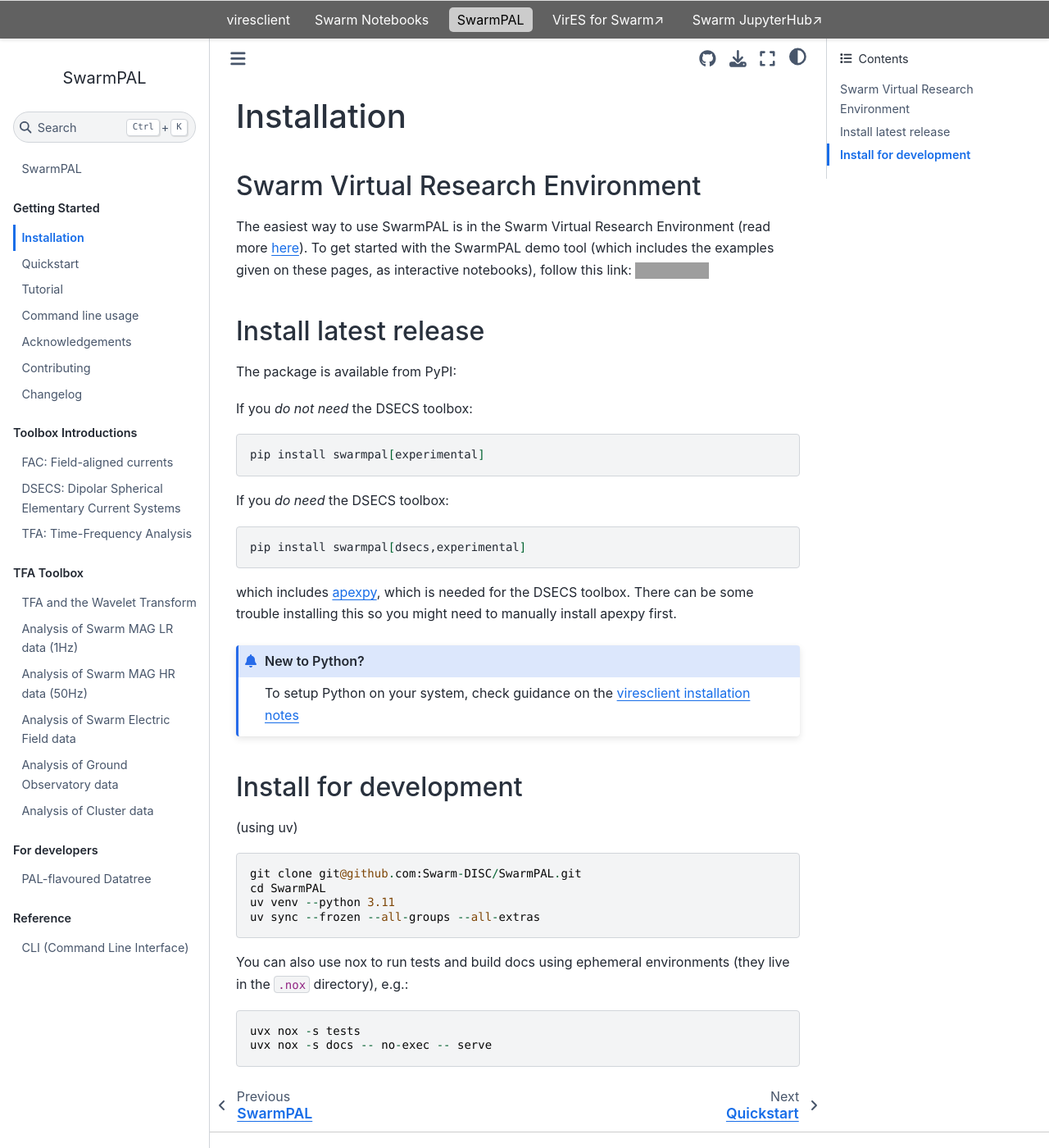
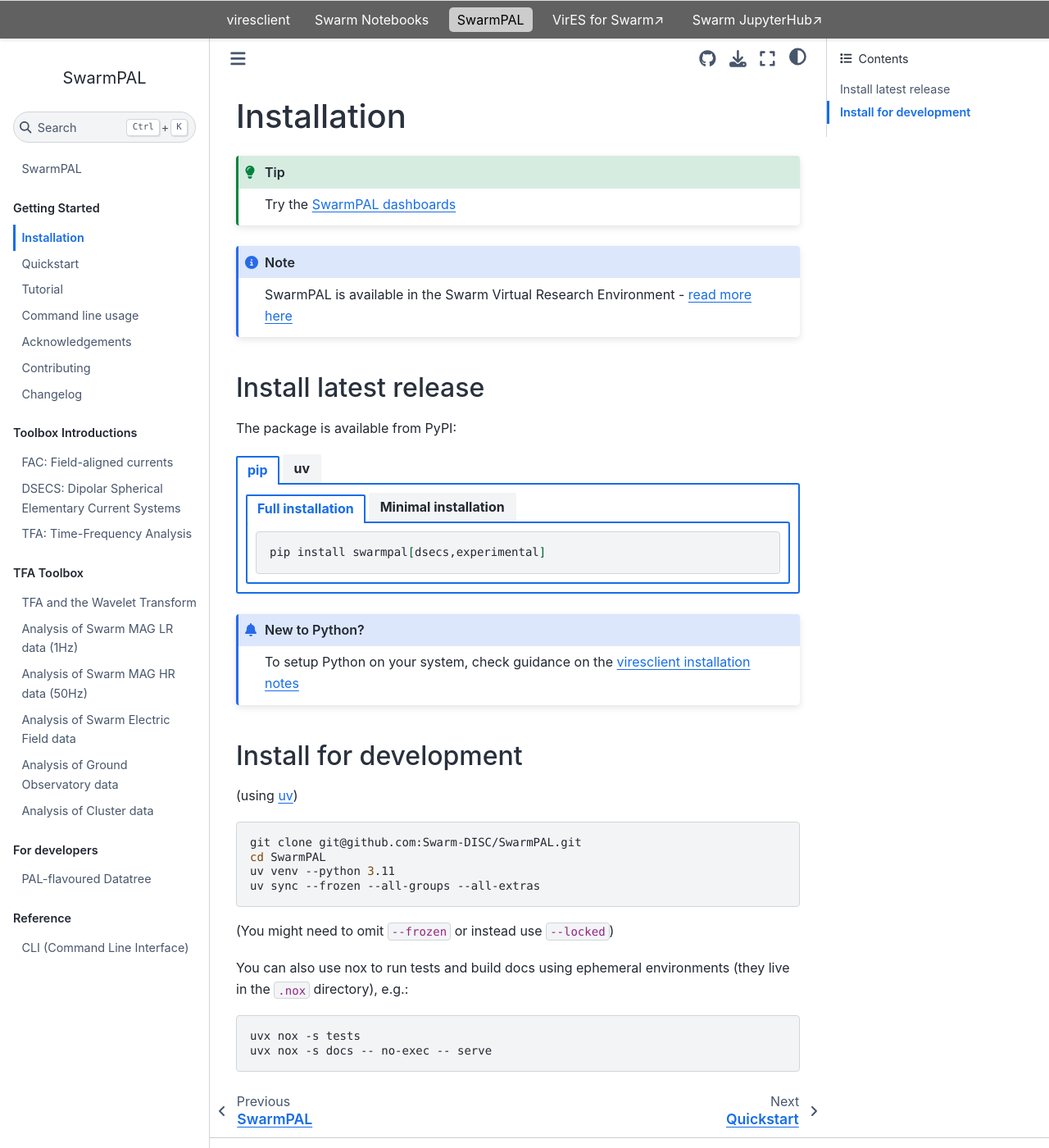
Before and after one commit to Swarm-DISC/SwarmPAL, a Sphinx documentation site: the page built from docs/installation.md, in a window 1280 px wide and 1400 px high. Shown: the whole window at 82% size. Built offline with Sphinx 7.4.7 and the Sphinx Book theme 1.1.4, drawn with Linux system fonts in a browser that asks for light colours; grey boxes are pictures that could not be loaded.

Commit message:
Minor updates for docs
Squashed commit of the following:

commit 2430e4ada940bb022b7f4b1e3ce2212d2bf30122
Author: Ashley Smith <ashley.smith@ed.ac.uk>
Date:   Fri May 1 17:11:49 2026 +0100

    Changelog and instructions for install/docs build

commit 788336fa90afcf557204e0413cac4d5fb70d2242
Merge: c47e570 146d6c6
Author: Ashley Smith <ashley.smith@ed.ac.uk>
Date:   Fri May 1 16:18:08 2026 +0100

    Merge branch 'staging' into docs-0.3.0

commit c47e5708f32d0b1deef85a924222ee57b41397a6
Author: Ashley Smith <ashley.smith@ed.ac.uk>
Date:   Thu Apr 30 14:20:47 2026 +0100

    Add changelog and version bump for v0.3.0

````diff
--- a/docs/conf.py
+++ b/docs/conf.py
@@ -33,9 +33,10 @@
 # Add any Sphinx extension module names here, as strings. They can be
 # extensions coming with Sphinx (named 'sphinx.ext.*') or your custom
 # ones.
+fast_docs = bool(getenv("FAST_DOCS"))
 extensions = [
     "myst_nb",
-    "autoapi.extension",
+    *([] if fast_docs else ["autoapi.extension"]),
     "sphinx.ext.mathjax",
     "sphinx.ext.napoleon",
     "sphinx_copybutton",
@@ -71,6 +72,7 @@
 nb_kernel_rgx_aliases = {".*": "python3"}
 # Temporarily disable notebook execution while working on docs (default is "auto")
 # nb_execution_mode = "off"
+nb_execution_mode = "cache"
 # Errors in notebooks will only trigger a warning
 # Use sphinx option "--fail-on-warning" to make the build report as failure
 # This allows readthedocs to report failure in CI, while still displaying the docs
--- a/docs/installation.md
+++ b/docs/installation.md
@@ -1,23 +1,60 @@
 # Installation
 
-## Swarm Virtual Research Environment
+:::{tip}
+Try the [SwarmPAL dashboards](https://dev.swarmdisc.org/swarmpal-processor/)
+:::
 
-The easiest way to use SwarmPAL is in the Swarm Virtual Research Environment (read more [here](https://notebooks.vires.services/)). To get started with the SwarmPAL demo tool (which includes the examples given on these pages, as interactive notebooks), follow this link: [![Swarm-VRE](https://img.shields.io/badge/%F0%9F%9A%80%20launch-Swarm--VRE-blue)](https://vre.vires.services/hub/user-redirect/git-pull?repo=https%3A%2F%2Fgithub.com%2Fsmithara%2Fswarmpal-demo&urlpath=lab%2Ftree%2Fswarmpal-demo%2FREADME.ipynb&branch=main)
+:::{note}
+SwarmPAL is available in the Swarm Virtual Research Environment - [read more here](https://notebooks.vires.services/)
+:::
 
 ## Install latest release
 
 The package is available from PyPI:
 
-If you *do not need* the DSECS toolbox:
-```bash
-pip install swarmpal[experimental]
-```
+::::::{tab-set}
 
-If you *do need* the DSECS toolbox:
+:::::{tab-item} pip
+
+::::{tab-set}
+
+:::{tab-item} Full installation
 ```bash
 pip install swarmpal[dsecs,experimental]
 ```
-which includes [apexpy](https://github.com/aburrell/apexpy), which is needed for the DSECS toolbox. There can be some trouble installing this so you might need to manually install apexpy first.
+:::
+
+:::{tab-item} Minimal installation
+```bash
+pip install swarmpal
+```
+:::
+
+::::
+
+:::::
+
+:::::{tab-item} uv
+
+::::{tab-set}
+
+:::{tab-item} Full installation
+```bash
+uv add swarmpal[dsecs,experimental]
+```
+:::
+
+:::{tab-item} Minimal installation
+```bash
+uv add swarmpal
+```
+:::
+
+::::
+
+:::::
+
+::::::
 
 :::{admonition} New to Python?
 
@@ -27,17 +64,20 @@
 
 ## Install for development
 
-(using uv)
+(using [uv](https://docs.astral.sh/uv/))
 
-```
+```bash
 git clone git@github.com:Swarm-DISC/SwarmPAL.git
 cd SwarmPAL
 uv venv --python 3.11
 uv sync --frozen --all-groups --all-extras
 ```
 
+(You might need to omit ``--frozen`` or instead use ``--locked``)
+
 You can also use nox to run tests and build docs using ephemeral environments (they live in the `.nox` directory), e.g.:
-```
+
+```bash
 uvx nox -s tests
 uvx nox -s docs -- no-exec -- serve
 ```
--- a/src/swarmpal/__init__.py
+++ b/src/swarmpal/__init__.py
@@ -9,7 +9,7 @@
     quicklook,
 )
 
-__version__ = "0.3.0-alpha"
+__version__ = "0.3.0"
 
 __all__ = (
     "__version__",
````
Also changed, not shown: docs/changelog.md (+7 -0 lines), noxfile.py (+20 -13 lines), docs/guides/shared/paldata.ipynb.
